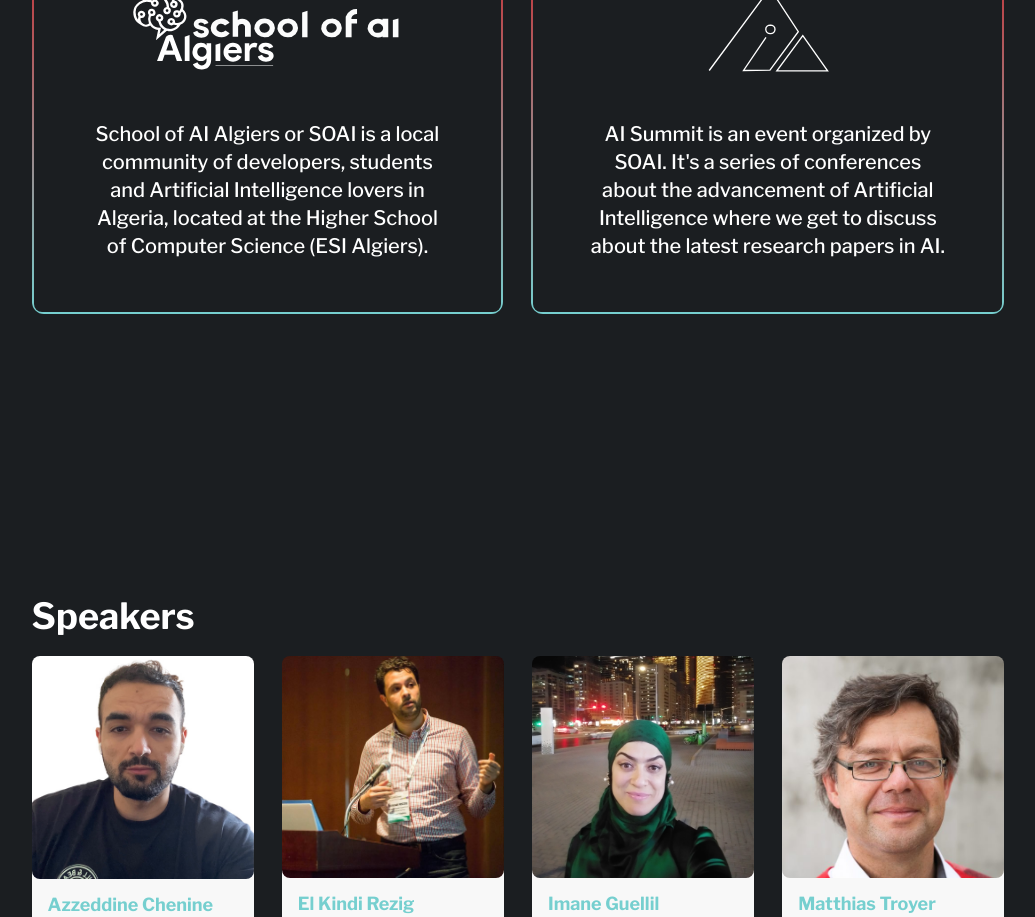
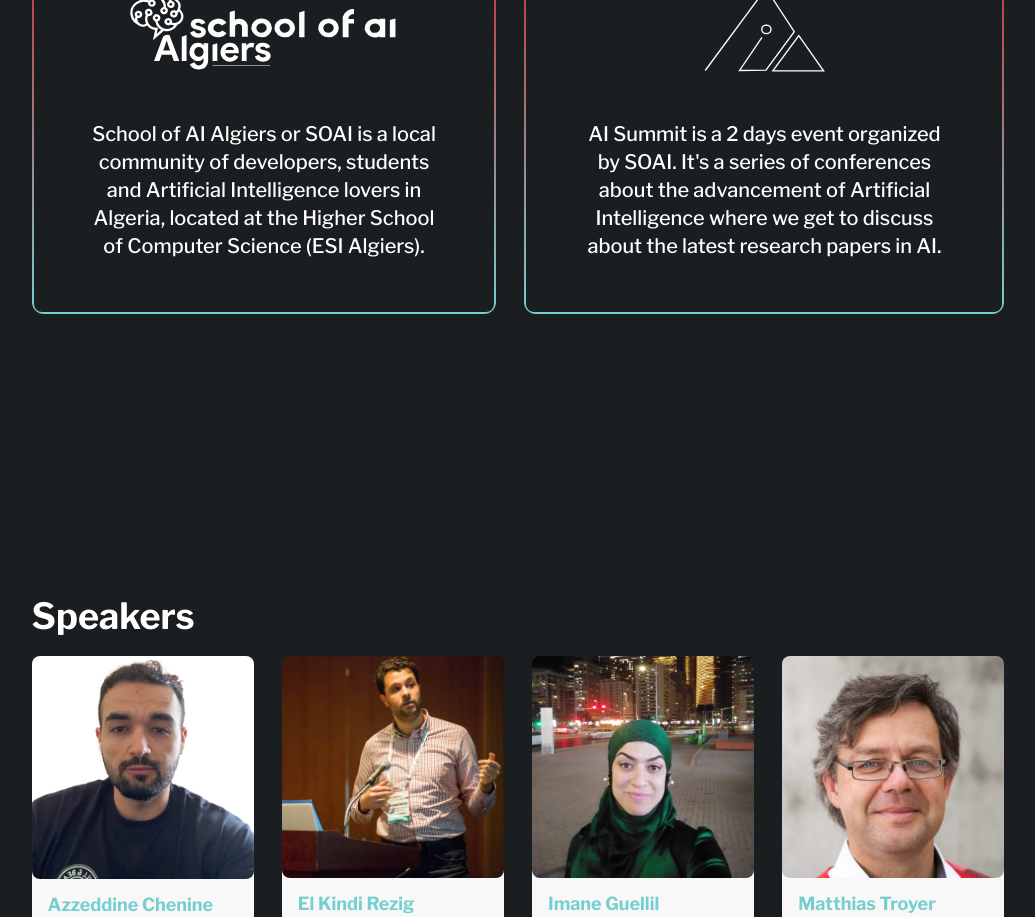
Before and after one commit to MarouaneBenbetka/AI-Summit, a React (Vite) app: page / in a window 1280 px wide. Shown: the part 1140-2057 px from the top of the page, without its empty margins (122-1157 px from the left). Built offline with nearby package versions, Linux system fonts and the light colour scheme.

Commit message:
Small fix

```diff
--- a/src/sections/About.jsx
+++ b/src/sections/About.jsx
@@ -16,7 +16,7 @@
           img_div={<img src={soai_logo} className={`mb-4 mt-6 w-72`} />}
         />
         <About_element
-          paragraph="AI Summit is an event organized by SOAI. It's a series of conferences about the advancement of Artificial Intelligence where we get to discuss about the latest research papers in AI."
+          paragraph="AI Summit is a 2 days event organized by SOAI. It's a series of conferences about the advancement of Artificial Intelligence where we get to discuss about the latest research papers in AI."
           img_div={<img src={Ai_sumit_logo} className={`mb-4 mt-12 w-32`} />}
         />
       </div>
```
